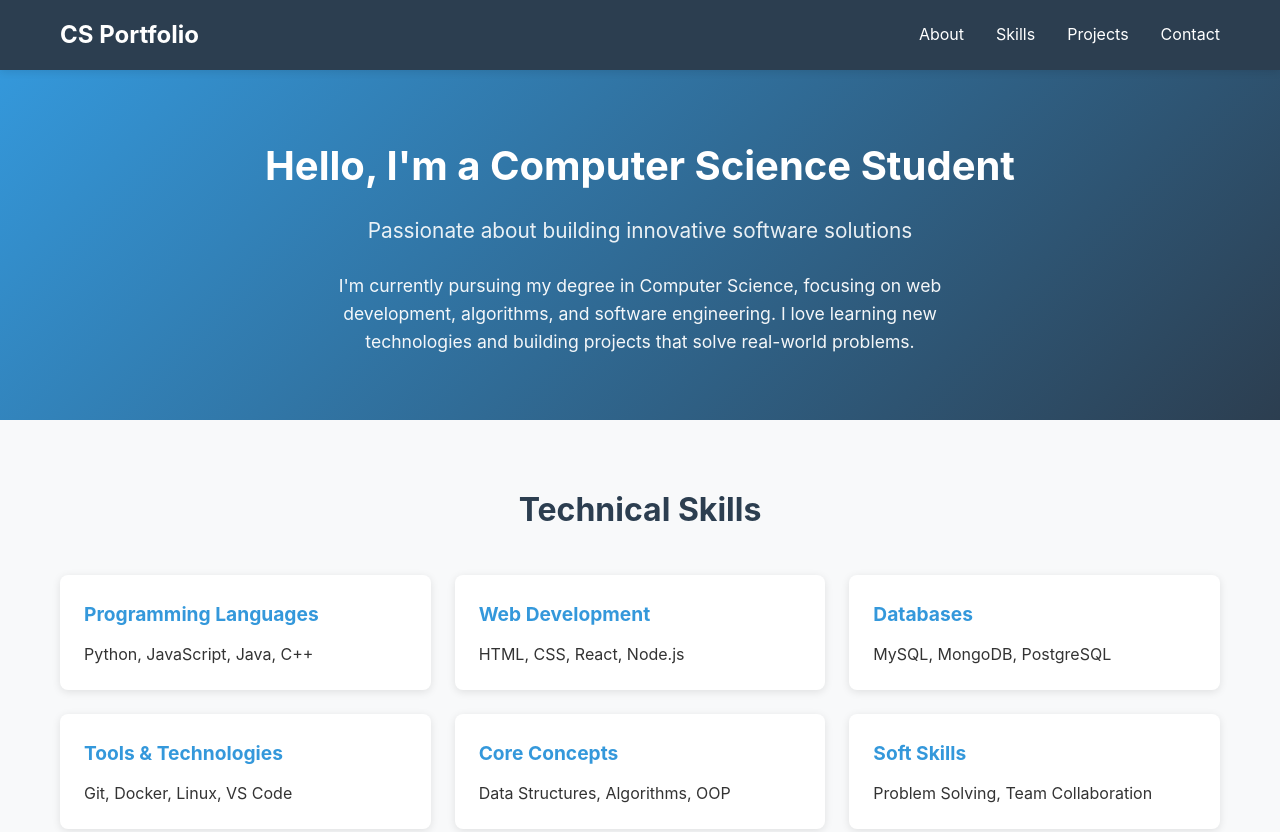
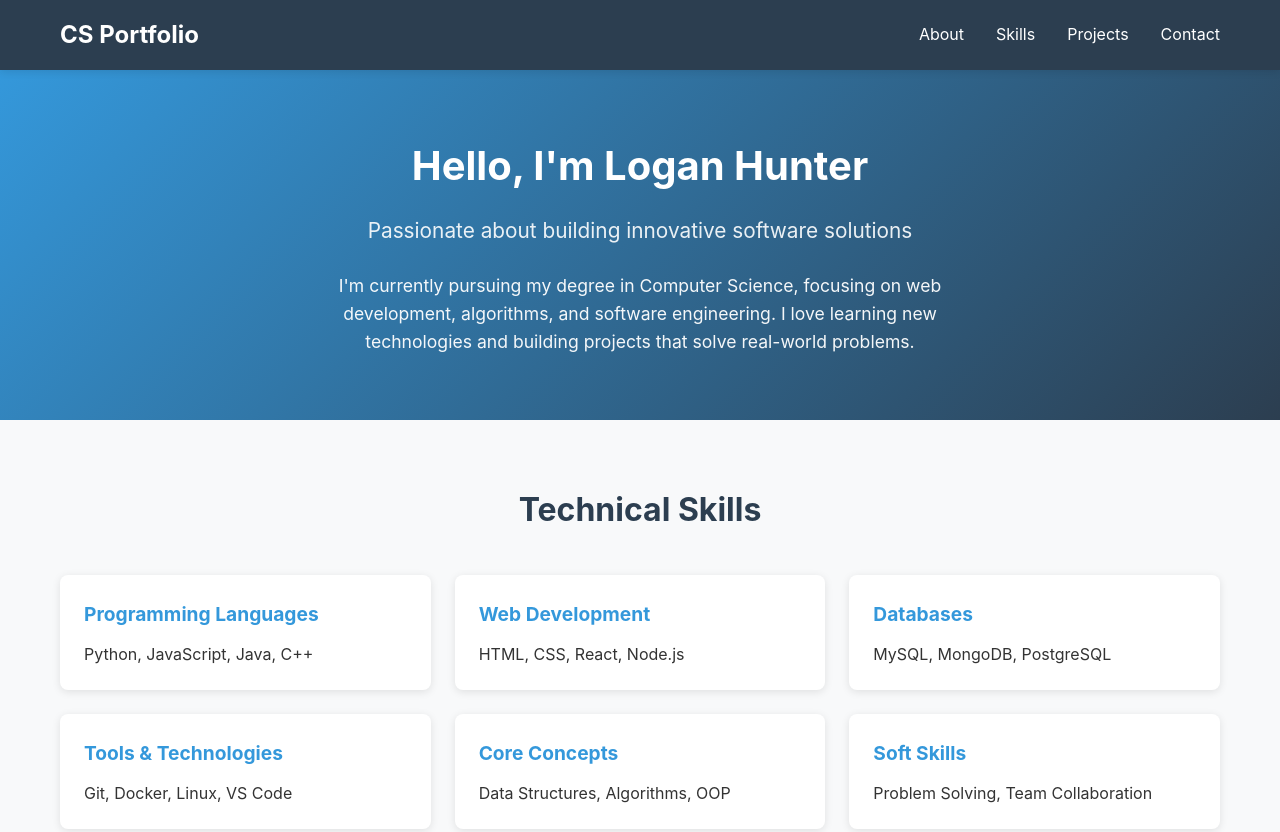
Before and after one commit to NotMehFault/CS-Portfolio, a plain HTML site: page index.html in a window 1280 px wide. Shown: the top 832 px of the page. Drawn offline with Linux system fonts and the light colour scheme.

Commit message:
Template for Portfolio

```diff
--- a/index.html
+++ b/index.html
@@ -24,9 +24,11 @@
     <!-- Hero/About Section -->
     <section id="about" class="hero">
         <div class="container">
-            <h2>Hello, I'm a Computer Science Student</h2>
+            <h2>Hello, I'm Logan Hunter</h2>
             <p class="subtitle">Passionate about building innovative software solutions</p>
-            <p>I'm currently pursuing my degree in Computer Science, focusing on web development, algorithms, and software engineering. I love learning new technologies and building projects that solve real-world problems.</p>
+            <p>I'm currently pursuing my degree in Computer Science, focusing on web development,
+                 algorithms, and software engineering. I love learning new technologies and building
+                  projects that solve real-world problems.</p>
         </div>
     </section>
 
```
